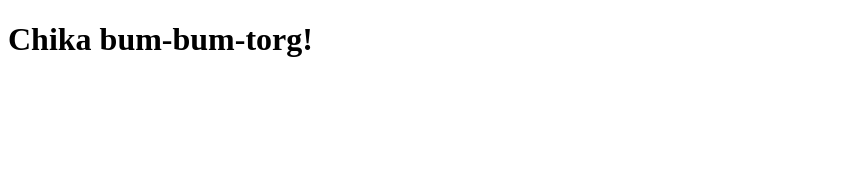
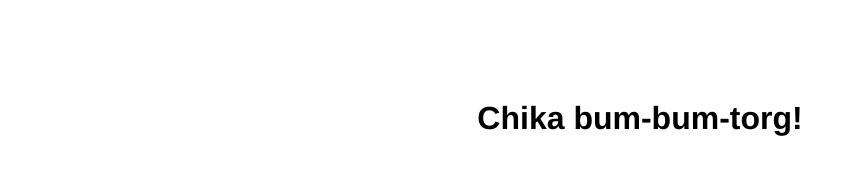
Before and after one commit to antonKalinin/bum-torg, a website: page views/index.html in a window 1280 px wide. Shown: the whole page, without its empty margins (0-854 px from the left). Drawn offline with Linux system fonts and the light colour scheme.

Commit message:
Fix styles

```diff
--- a/views/index.html
+++ b/views/index.html
@@ -3,11 +3,11 @@
 <head>
     <title>bum-torg.ru</title>
     <style type="text/css">
-        body: {
+        body {
             font-family: Helvetica, sans-serif;
         }
 
-        h1: {
+        h1 {
             margin-top: 100px;
             text-align: center;
         }
```
